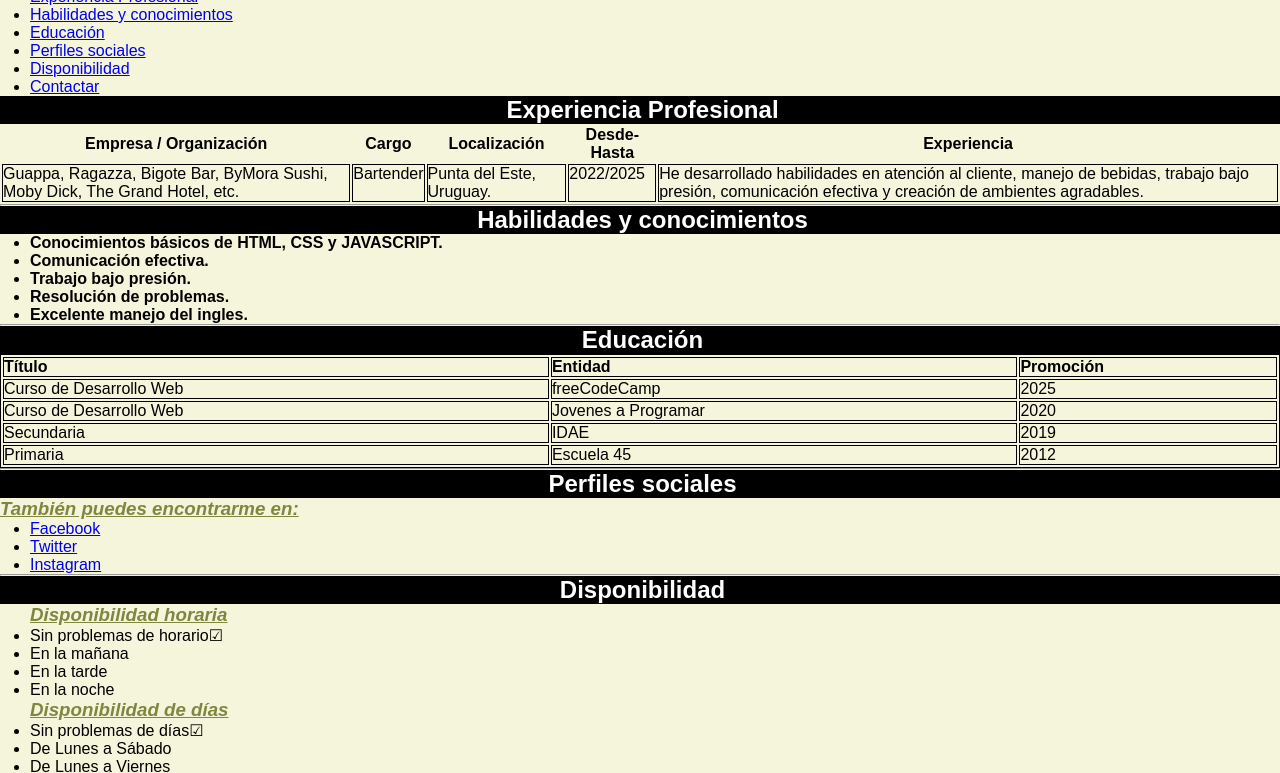
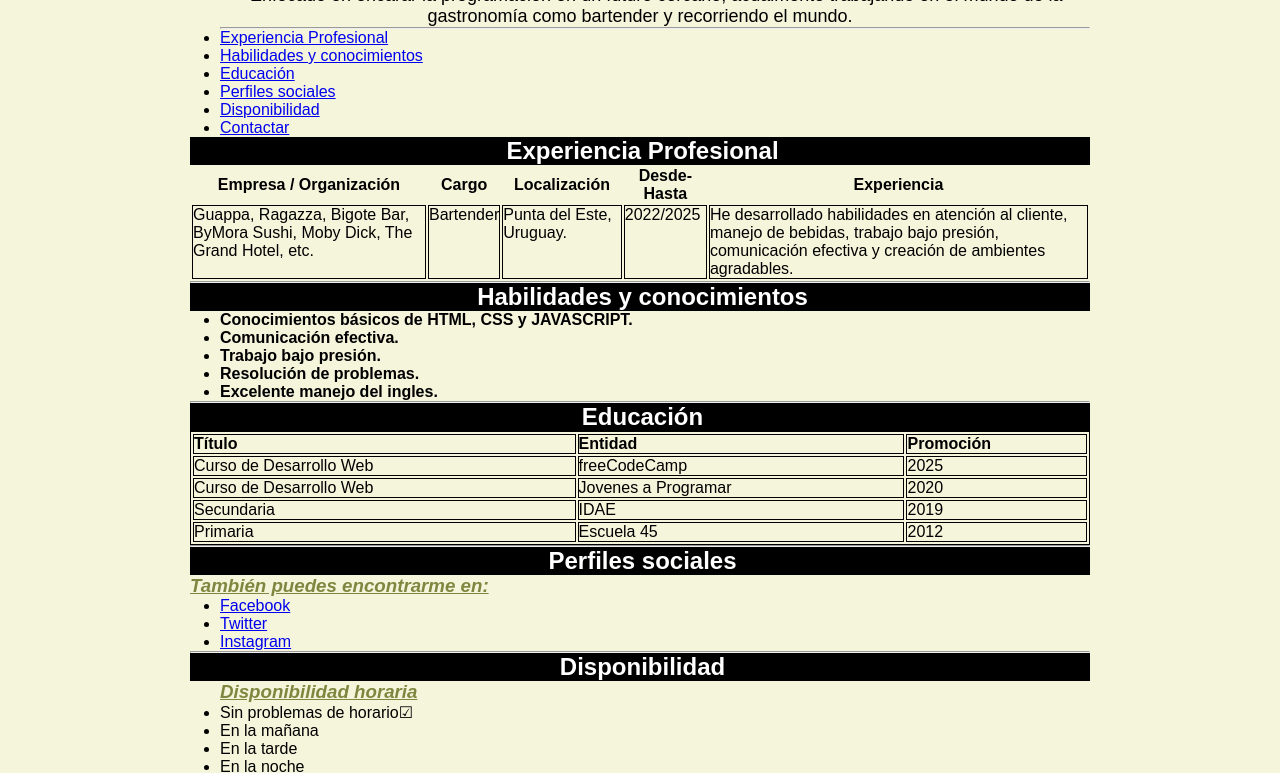
Before and after one commit to tintin-18/Curriculum-Vitae, a plain HTML site: page index.html in a window 1280 px wide. Shown: the part 80-853 px from the top of the page. Drawn offline with Linux system fonts and the light colour scheme.

Commit message:
Al fin centrado

```diff
--- a/cv.css
+++ b/cv.css
@@ -17,12 +17,13 @@
 
 }
 #sidebar {
-  position: fixed;
+ position: fixed;
   width: 225px;
   height: 100%;
   background: #151719;
   left: -225px;
   transition: all 500ms linear;
+  top: 0;
 }
 
 #sidebar.active {
@@ -138,3 +139,9 @@ li p img{
   float: left;
 
 }
+
+.contenedor {
+  max-width: 900px;
+  margin: 0 auto;
+  padding: 20px;
+}
```
